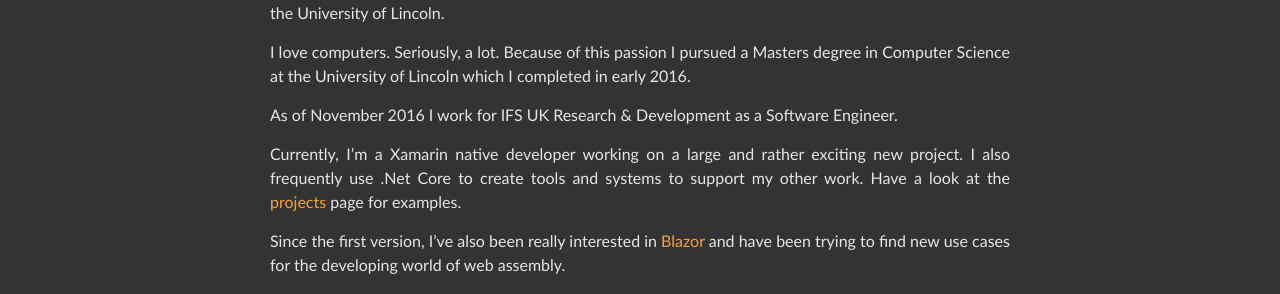
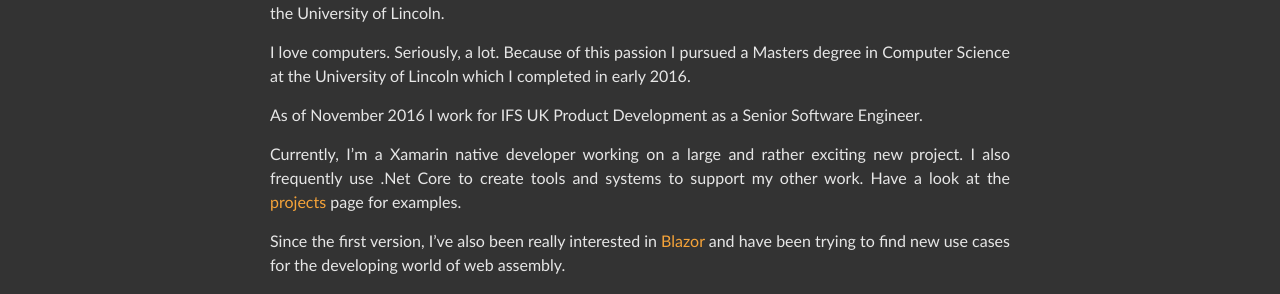
Before and after one commit to jamie-lord/Lord.technology, a Jekyll site: the page built from about.md, in a window 1280 px wide. Shown: the part 171-465 px from the top of the page. Built offline with Jekyll 4.4.1, drawn with Linux system fonts in a browser that asks for light colours.

Commit message:
Updated about page

```diff
--- a/about.md
+++ b/about.md
@@ -7,7 +7,7 @@
 
 I love computers. Seriously, a lot. Because of this passion I pursued a Masters degree in Computer Science at the University of Lincoln which I completed in early 2016.
 
-As of November 2016 I work for IFS UK Research & Development as a Software Engineer.
+As of November 2016 I work for IFS UK Product Development as a Senior Software Engineer.
 
 Currently, I'm a Xamarin native developer working on a large and rather exciting new project. I also frequently use .Net Core to create tools and systems to support my other work. Have a look at the [projects]({{ site.url }}/projects) page for examples.
 
```
